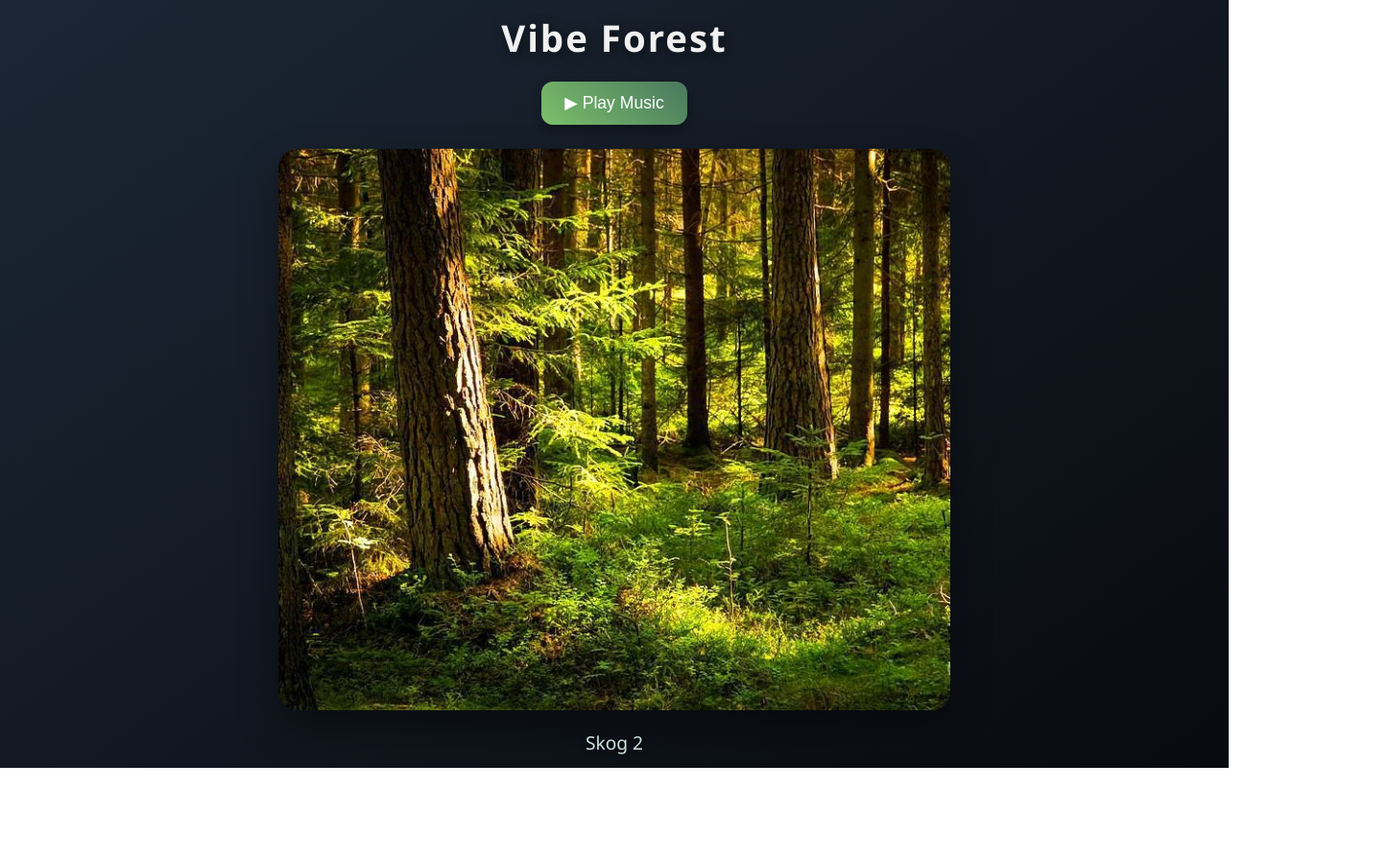
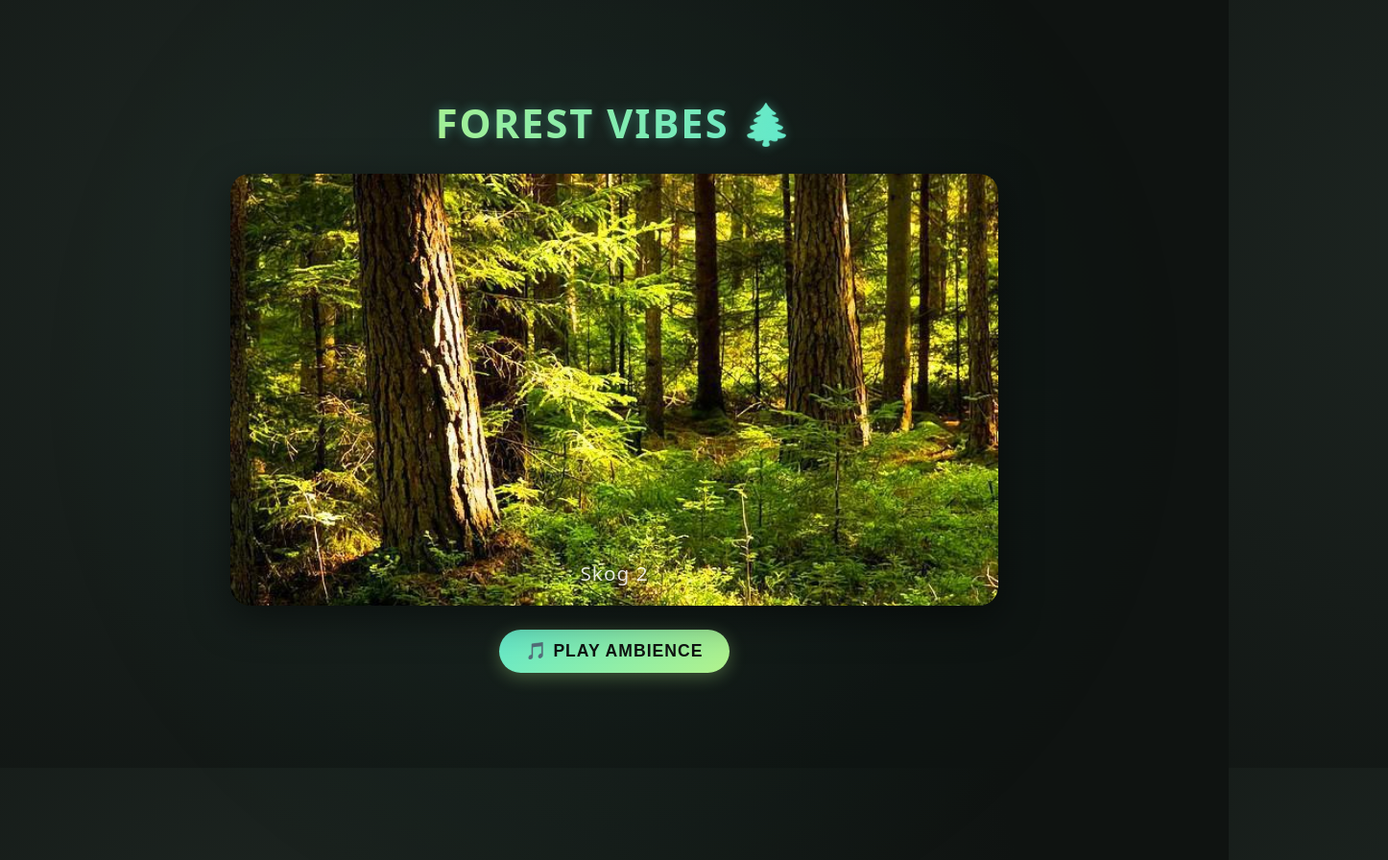
Before and after one commit to mayana001/Vibe, a plain HTML site: page index.html in a window 1280 px wide. Shown: the whole page at 96% size, 1446 px wide, since content can reach past the window. Before the commit the page ends 800 px from the top, so only its background shows below. Drawn offline with Linux system fonts and the light colour scheme.

Commit message:
Refactor index.html for design and functionality
Updated styles and structure for improved aesthetics and functionality.

```diff
--- a/index.html
+++ b/index.html
@@ -1,149 +1,202 @@
 <!DOCTYPE html>
 <html lang="en">
 <head>
-<meta charset="UTF-8">
-<meta name="viewport" content="width=device-width, initial-scale=1.0">
+  <meta charset="UTF-8" />
+  <meta name="viewport" content="width=device-width, initial-scale=1.0" />
   <title>Vibe Forest</title>
   <style>
-/* ===== RESET ===== */
-* { box-sizing: border-box; margin: 0; padding: 0; }
+    /* ====== RESET ====== */
+    * {
+      box-sizing: border-box;
+      margin: 0;
+      padding: 0;
+    }
+
     body {
-    min-height: 100vh;
+      height: 100vh;
+      overflow: hidden;
+      font-family: "Poppins", system-ui, sans-serif;
+      background: radial-gradient(circle at 20% 30%, #1d2521, #0f1311 70%);
+      color: #edf2ef;
       display: flex;
       flex-direction: column;
       align-items: center;
       justify-content: center;
-    background: linear-gradient(145deg, #1b2735, #090a0f);
-    font-family: 'Segoe UI', system-ui, sans-serif;
-    color: #f0f0f0;
-    overflow: hidden;
     }
 
-/* ===== HEADER ===== */
     h1 {
-    font-size: 2.4rem;
+      font-size: 2.6rem;
+      letter-spacing: 2px;
+      text-transform: uppercase;
       font-weight: 600;
-    margin-bottom: 20px;
-    text-shadow: 2px 2px 12px rgba(0,0,0,0.5);
-    letter-spacing: 2px;
+      background: linear-gradient(to right, #b2f28b, #64e9cb);
+      -webkit-background-clip: text;
+      -webkit-text-fill-color: transparent;
+      margin-bottom: 25px;
+      text-shadow: 0 0 12px rgba(100, 233, 203, 0.4);
     }
 
-/* ===== MUSIC BUTTON ===== */
-#musicBtn {
-    padding: 12px 24px;
-    font-size: 1.1rem;
-    margin-bottom: 25px;
-    border: none;
-    border-radius: 12px;
-    background: linear-gradient(45deg, #7bbf6a, #4a785e);
-    color: #fff;
-    cursor: pointer;
-    box-shadow: 0 6px 12px rgba(0,0,0,0.3);
-    transition: transform 0.3s ease, box-shadow 0.3s ease, background 0.3s ease;
-}
-#musicBtn:hover {
-    transform: scale(1.05);
-    box-shadow: 0 8px 16px rgba(0,0,0,0.5);
-    background: linear-gradient(45deg, #91d17c, #5c9670);
+    /* ====== CAROUSEL WRAPPER ====== */
+    .carousel {
+      position: relative;
+      width: 70%;
+      max-width: 800px;
+      aspect-ratio: 16 / 9;
+      border-radius: 20px;
+      overflow: hidden;
+      box-shadow: 0 12px 40px rgba(0, 0, 0, 0.5);
+      backdrop-filter: blur(10px);
     }
 
-/* ===== IMAGE CARD ===== */
-.carousel-container {
-    position: relative;
-    width: 60%;
-    max-width: 700px;
-}
     #imgSkog {
       width: 100%;
+      height: 100%;
+      object-fit: cover;
       border-radius: 20px;
-    box-shadow: 0 20px 40px rgba(0,0,0,0.4);
-    transition: transform 1s ease, opacity 1s ease;
-    background: rgba(255,255,255,0.05);
-    backdrop-filter: blur(8px);
-    cursor: pointer;
-}
-#imgSkog:hover {
-    transform: scale(1.03) rotateZ(0.5deg);
+      opacity: 0;
+      transform: scale(1.05);
+      transition: opacity 1s ease, transform 1.2s ease;
     }
 
-/* ===== IMAGE TEXT ===== */
-#tekst {
-    margin-top: 15px;
-    font-size: 1.2rem;
-    color: #cfe3dc;
-    text-align: center;
-    text-shadow: 1px 1px 6px rgba(0,0,0,0.7);
-    opacity: 0;
-    transition: opacity 0.8s ease;
+    #imgSkog.show {
+      opacity: 1;
+      transform: scale(1);
     }
 
-/* ===== FADE IN ANIMATION ===== */
-.fadeIn {
-    opacity: 1 !important;
+    .caption {
+      position: absolute;
+      bottom: 20px;
+      left: 0;
+      width: 100%;
+      text-align: center;
+      font-size: 1.3rem;
+      font-weight: 400;
+      color: #ffffffdd;
+      text-shadow: 0 2px 8px rgba(0, 0, 0, 0.8);
+      letter-spacing: 1px;
+      opacity: 0;
+      transform: translateY(15px);
+      transition: all 1s ease;
     }
 
-/* ===== MOBILE ===== */
+    .caption.show {
+      opacity: 1;
+      transform: translateY(0);
+    }
+
+    /* ====== CONTROL BUTTON ====== */
+    #musicBtn {
+      margin-top: 25px;
+      padding: 12px 28px;
+      font-size: 1.1rem;
+      border: none;
+      border-radius: 30px;
+      background: linear-gradient(135deg, #64e9cb, #b2f28b);
+      color: #0f1311;
+      font-weight: 600;
+      text-transform: uppercase;
+      letter-spacing: 1px;
+      cursor: pointer;
+      box-shadow: 0 4px 18px rgba(178, 242, 139, 0.3);
+      transition: all 0.4s ease;
+    }
+
+    #musicBtn:hover {
+      transform: translateY(-2px) scale(1.03);
+      box-shadow: 0 6px 25px rgba(100, 233, 203, 0.4);
+      background: linear-gradient(135deg, #b2f28b, #64e9cb);
+    }
+
+    /* ====== BACKGROUND OVERLAY (Optional aesthetic) ====== */
+    .glow {
+      position: absolute;
+      top: -10%;
+      left: -10%;
+      width: 120%;
+      height: 120%;
+      background: radial-gradient(
+        circle at center,
+        rgba(100, 233, 203, 0.05),
+        transparent 70%
+      );
+      z-index: -1;
+      animation: glow 10s infinite alternate ease-in-out;
+    }
+
+    @keyframes glow {
+      from {
+        transform: scale(1);
+        opacity: 0.8;
+      }
+      to {
+        transform: scale(1.1);
+        opacity: 1;
+      }
+    }
+
     @media (max-width: 768px) {
-    h1 { font-size: 1.8rem; }
-    .carousel-container { width: 90%; }
+      h1 {
+        font-size: 1.8rem;
+      }
+      .carousel {
+        width: 90%;
+      }
     }
   </style>
 </head>
 <body>
+  <h1>Forest Vibes 🌲</h1>
+  <div class="carousel">
+    <img id="imgSkog" src="images/skog1.jpg" alt="Forest Image" class="show" />
+    <div id="tekst" class="caption show">Skog 1</div>
+  </div>
 
-<h1>Vibe Forest</h1>
-<button id="musicBtn">▶ Play Music</button>
+  <button id="musicBtn">🎵 Play Ambience</button>
 
   <audio id="bgMusic" loop>
-    <source src="audio/syouki_takahashi-midnight-forest-184304.mp3" type="audio/mpeg">
+    <source
+      src="audio/syouki_takahashi-midnight-forest-184304.mp3"
+      type="audio/mpeg"
+    />
   </audio>
 
-<div class="carousel-container">
-    <img src="images/skog1.jpg" id="imgSkog">
-    <p id="tekst">Skog 1</p>
-</div>
+  <div class="glow"></div>
 
   <script>
+    const tekster = ["Skog 1", "Skog 2", "Skog 3", "Skog 4"];
+    const bilder = ["skog1.jpg", "skog2.jpg", "skog3.jpg", "skog4.jpg"];
     let indeks = 0;
-let tekster = ["Skog 1", "Skog 2", "Skog 3", "Skog 4"];
-let bilder = ["skog1.jpg", "skog2.jpg", "skog3.jpg", "skog4.jpg"];
 
-const imgSkog = document.getElementById("imgSkog");
-const tekstEl = document.getElementById("tekst");
+    const img = document.getElementById("imgSkog");
+    const tekst = document.getElementById("tekst");
+
+    function byttBilde() {
+      indeks = (indeks + 1) % bilder.length;
+      img.classList.remove("show");
+      tekst.classList.remove("show");
+      setTimeout(() => {
+        img.src = "images/" + bilder[indeks];
+        tekst.textContent = tekster[indeks];
+        img.classList.add("show");
+        tekst.classList.add("show");
+      }, 400);
+    }
+
+    setInterval(byttBilde, 4000);
+
+    // Music toggle
     const music = document.getElementById("bgMusic");
     const btn = document.getElementById("musicBtn");
 
-// Обработчик кнопки музыки
     btn.addEventListener("click", () => {
       if (music.paused) {
         music.play();
-        btn.textContent = "⏸ Pause Music";
+        btn.innerHTML = "⏸ Pause Ambience";
       } else {
         music.pause();
-        btn.textContent = "▶ Play Music";
+        btn.innerHTML = "🎵 Play Ambience";
       }
     });
-
-// Функция смены картинки
-function byttBilde() {
-    indeks = (indeks + 1) % bilder.length;
-    imgSkog.style.opacity = 0;
-    tekstEl.style.opacity = 0;
-    setTimeout(() => {
-        imgSkog.src = "images/" + bilder[indeks];
-        tekstEl.textContent = tekster[indeks];
-        imgSkog.classList.add("fadeIn");
-        tekstEl.classList.add("fadeIn");
-    }, 500);
-}
-
-// Убираем fade класс после анимации
-imgSkog.addEventListener("transitionend", () => imgSkog.classList.remove("fadeIn"));
-tekstEl.addEventListener("transitionend", () => tekstEl.classList.remove("fadeIn"));
-
-// Запуск карусели
-setInterval(byttBilde, 3500);
   </script>
-
 </body>
 </html>
```
Lines whose indentation alone changed are shown as unchanged.
